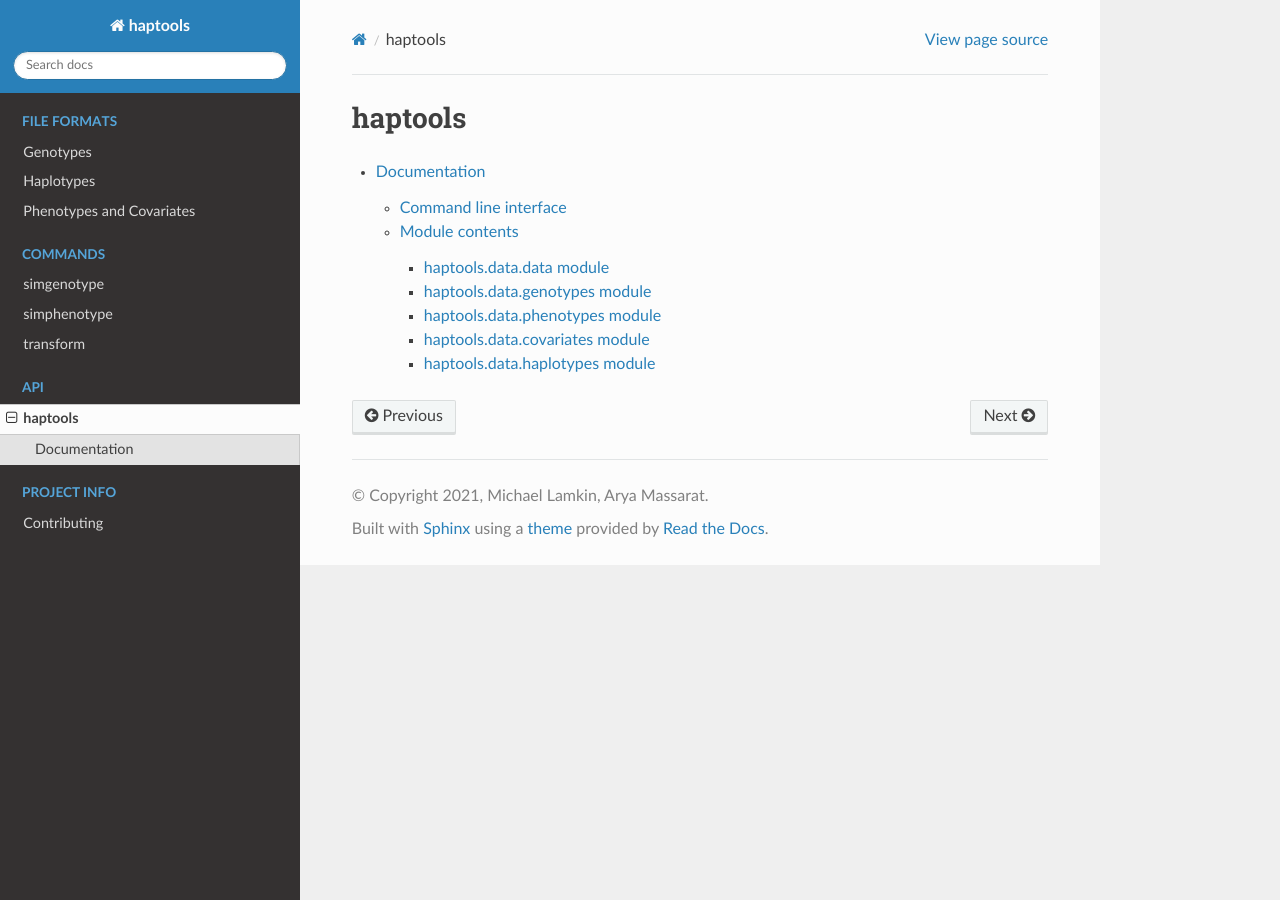
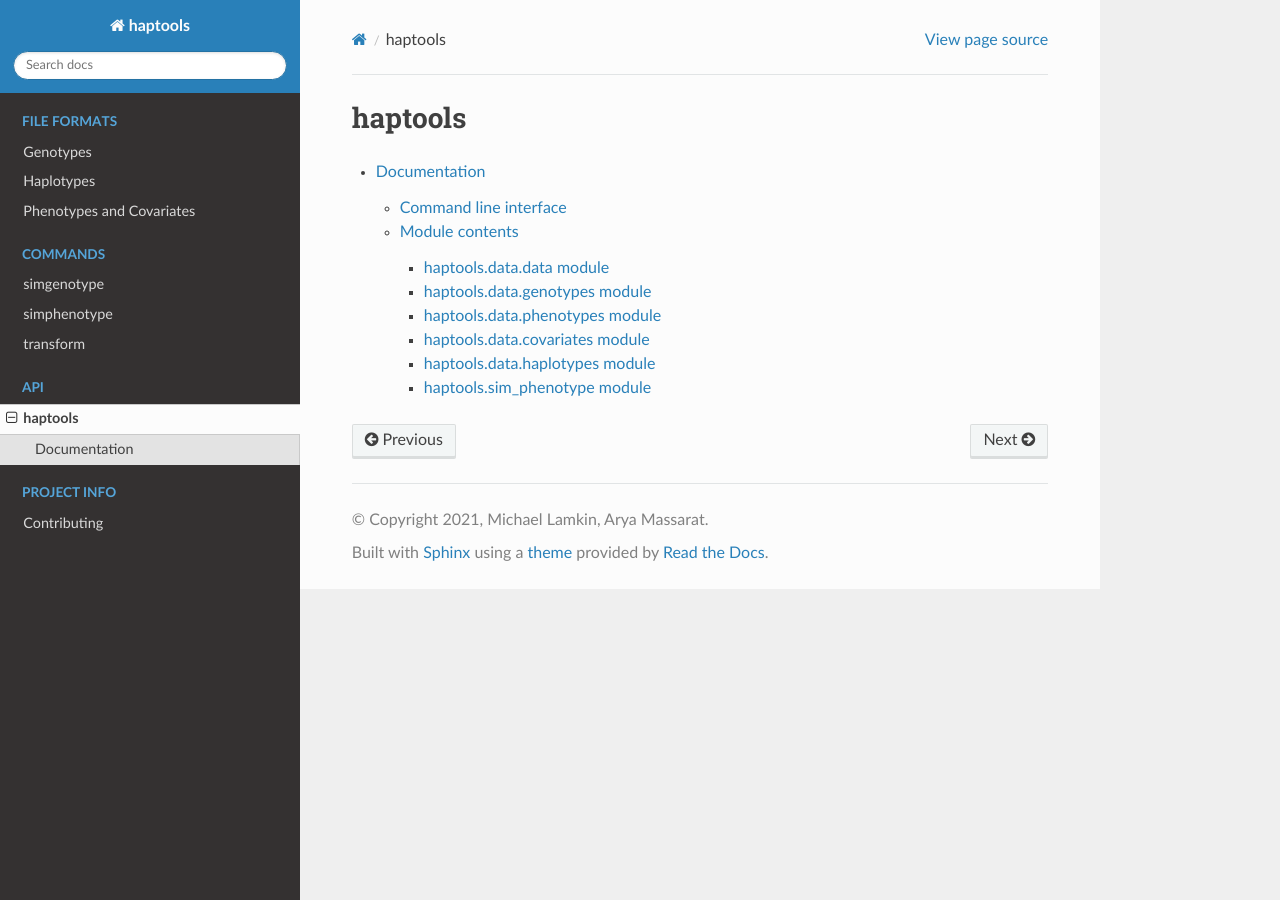
Before and after one commit to CAST-genomics/haptools, a Sphinx documentation site: the page built from docs/api/modules.rst, in a window 1280 px wide. Built offline with Sphinx 7.4.7 and the Read the Docs theme 2.0.0, drawn with Linux system fonts in a browser that asks for light colours.

```diff
--- a/docs/api/haptools.rst
+++ b/docs/api/haptools.rst
@@ -51,3 +51,11 @@ haptools.data.haplotypes module
    :members:
    :undoc-members:
    :show-inheritance:
+
+haptools.sim_phenotype module
+~~~~~~~~~~~~~~~~~~~~~~~~~~~~~~~
+
+.. automodule:: haptools.sim_phenotype
+   :members:
+   :undoc-members:
+   :show-inheritance:
```
Also changed, not shown: 1 other file.
